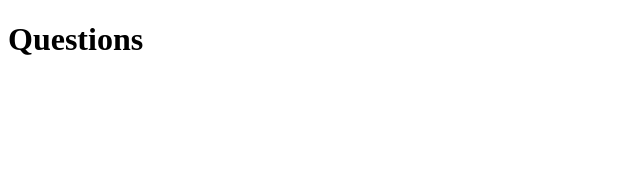
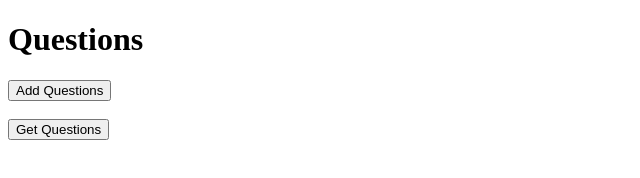
Before and after one commit to tanyagupta/pwalabs, a plain HTML site: page idb_test/index.html in a window 1280 px wide. Shown: the whole page, without its empty margins (0-640 px from the left). Drawn offline with Linux system fonts and the light colour scheme.

Commit message:
now writing and retreiving

```diff
--- a/idb_test/index.html
+++ b/idb_test/index.html
@@ -9,5 +9,9 @@
 <body>
   <h1>Questions</h1>
 
+  <button id="addQuestions" onclick="idbApp.addQuestions()">Add Questions</button></br></br>
+  <button id="getQuestions" onclick="idbApp.getQuestions()">Get Questions</button></br></br>
+
+  <div id="questions"></div>
 </body>
 </html>
--- a/idb_test/main.js
+++ b/idb_test/main.js
@@ -1,4 +1,4 @@
-(function() {
+var idbApp = (function() {
   'use strict';
 
   //check for support
@@ -14,6 +14,32 @@
   }
 });
 
+
+  function getQuestions() {
+    var s = '';
+    dbPromise.then(function(db) {
+      var tx = db.transaction('questions', 'readonly');
+      var store = tx.objectStore('questions');
+      return store.openCursor();
+    }).then(function showRange(cursor) {
+      if (!cursor) {return;}
+      console.log('Cursored at:', cursor.value.name);
+
+      s += '<h2>' + cursor.value.id + '</h2><p>';
+      for (var field in cursor.value) {
+        s += field + '=' + cursor.value[field] + '<br/>';
+      }
+      s += '</p>';
+
+      return cursor.continue().then(showRange);
+    }).then(function() {
+      if (s === '') {s = '<p>No results.</p>';}
+      document.getElementById('questions').innerHTML = s;
+    });
+
+  }
+
+function addQuestions(){
 dbPromise.then(function(db) {
 var tx = db.transaction('questions', 'readwrite');
 var store = tx.objectStore('questions');
@@ -46,4 +72,11 @@ return Promise.all(items.map(function(item) {
   console.log('All items added successfully!');
 });
 })
+}
+
+return {
+    dbPromise: (dbPromise),
+     getQuestions: (getQuestions),
+     addQuestions: (addQuestions),
+}
 })();
```
